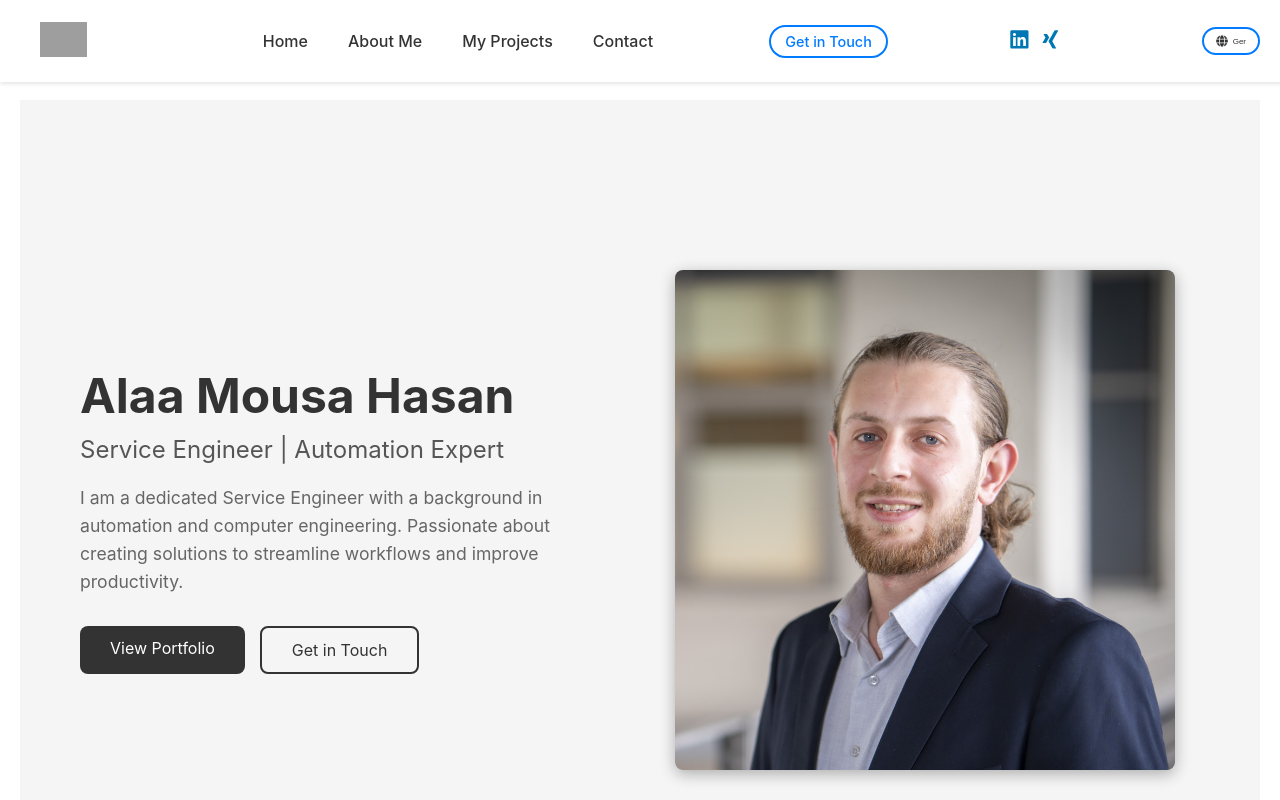
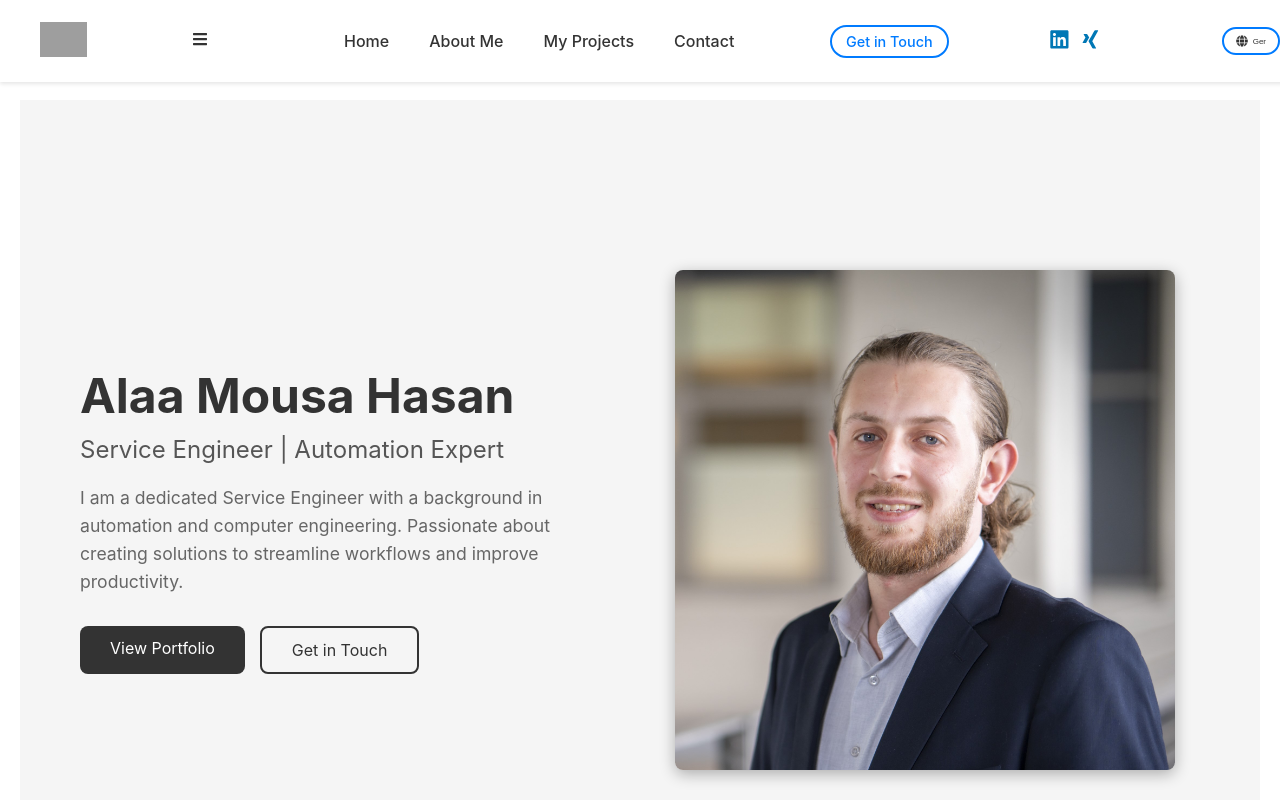
Before and after one commit to AlaaMousaHasan/myCv, a React (Create React App) app: page / in a window 1280 px wide. Shown: the top 800 px of the page. Built offline with nearby package versions, Linux system fonts and the light colour scheme; grey boxes are pictures that could not be loaded.

Commit message:
new css for mobile

```diff
--- a/src/NavBar.css
+++ b/src/NavBar.css
@@ -16,11 +16,12 @@
 
 /* Logo styling */
 .navbar-logo .logo {
-    height: 35px; /* Adjust logo size */
+    height: 35px;
     width: auto;
     margin-right: 20px;
 }
 
+/* Navbar Links */
 .navbar-links {
     display: flex;
     list-style: none;
@@ -48,7 +49,7 @@
     text-decoration: none;
     font-weight: 500;
     transition: background-color 0.3s, color 0.3s;
-    font-size: 0.9em; /* Adjust font size */
+    font-size: 0.9em;
 }
 
 .navbar-button .get-in-touch:hover {
@@ -66,7 +67,7 @@
 
 .social-icon {
     color: #0077b5;
-    font-size: 1.3em; /* Smaller icon size */
+    font-size: 1.3em;
     transition: color 0.3s ease;
 }
 
@@ -74,27 +75,20 @@
     color: #005083;
 }
 
-/* Language Switcher container */
+/* Language Switcher */
 .language-switcher {
     margin-left: 20px;
-    margin-right: 40px; /* Increase right margin to push it further to the right */
+    margin-right: 40px;
 }
 
-/* Language Switcher container */
-.language-switcher {
-    margin-left: 20px;
-    margin-right: 60px; /* Increase right margin to push it further to the right */
-}
-
-/* Language Toggle Button Styling */
 .lang-toggle-button {
     background: none;
     border: 2px solid #007bff;
-    border-radius: 20px; /* Reduce border radius to make it more compact */
+    border-radius: 20px;
     color: #333;
     cursor: pointer;
-    font-size: 0.5em; /* Smaller font size */
-    padding: 6px 12px; /* Reduced padding to make the button smaller */
+    font-size: 0.5em;
+    padding: 6px 12px;
     display: flex;
     align-items: center;
     transition: background-color 0.3s, color 0.3s;
@@ -110,7 +104,7 @@
     font-size: 1em;
 }
 
-/* Language dropdown styling */
+/* Language Dropdown styling */
 .lang-dropdown {
     display: block;
     position: absolute;
--- a/src/NavBar.js
+++ b/src/NavBar.js
@@ -1,16 +1,20 @@
-import React from 'react';
+import React, { useState } from 'react';
 import './NavBar.css';
 import { Link } from 'react-router-dom';
 import { useTranslation } from 'react-i18next';
-import { FaGlobe, FaLinkedin, FaXing } from 'react-icons/fa';
-
+import { FaGlobe, FaLinkedin, FaXing, FaBars, FaTimes } from 'react-icons/fa';
 
 function NavBar() {
     const { t, i18n } = useTranslation();
+    const [isMobileMenuOpen, setIsMobileMenuOpen] = useState(false); // State to toggle mobile menu
 
     const toggleLanguage = () => {
         const newLanguage = i18n.language === 'en' ? 'de' : 'en';
         i18n.changeLanguage(newLanguage);
+    };
+
+    const toggleMobileMenu = () => {
+        setIsMobileMenuOpen(!isMobileMenuOpen); // Toggle mobile menu
     };
 
     return (
@@ -20,19 +24,24 @@ function NavBar() {
                 <img src={`${process.env.PUBLIC_URL}/engineering.png`} alt="Logo" className="logo" />
             </div>
 
+            {/* Hamburger Icon for Mobile */}
+            <div className="hamburger" onClick={toggleMobileMenu}>
+                {isMobileMenuOpen ? <FaTimes /> : <FaBars />}
+            </div>
+
             {/* Navigation Links */}
-            <ul className="navbar-links">
-                <li><Link to="/">{t('navbar.home')}</Link></li>
-                <li><Link to="/about">{t('navbar.aboutMe')}</Link></li>
-                <li><Link to="/projects">{t('navbar.projects')}</Link></li>
-                <li><Link to="/contact">{t('navbar.contact')}</Link></li>
+            <ul className={`navbar-links ${isMobileMenuOpen ? 'mobile' : ''}`}>
+                <li><Link to="/" onClick={toggleMobileMenu}>{t('navbar.home')}</Link></li>
+                <li><Link to="/about" onClick={toggleMobileMenu}>{t('navbar.aboutMe')}</Link></li>
+                <li><Link to="/projects" onClick={toggleMobileMenu}>{t('navbar.projects')}</Link></li>
+                <li><Link to="/contact" onClick={toggleMobileMenu}>{t('navbar.contact')}</Link></li>
             </ul>
 
             {/* Get in Touch Button */}
             <div className="navbar-button">
-
-                <a href="mailto:your.email@example.com?subject=Let's Connect!" className="get-in-touch">{t('navbar.getInTouch')}</a>
-
+                <a href="mailto:your.email@example.com?subject=Let's Connect!" className="get-in-touch">
+                    {t('navbar.getInTouch')}
+                </a>
             </div>
 
             {/* Social Media Links */}
@@ -44,7 +53,6 @@ function NavBar() {
                     <FaXing className="social-icon" />
                 </a>
             </div>
-
 
             {/* Language Toggle Button */}
             <div className="language-switcher">
```
